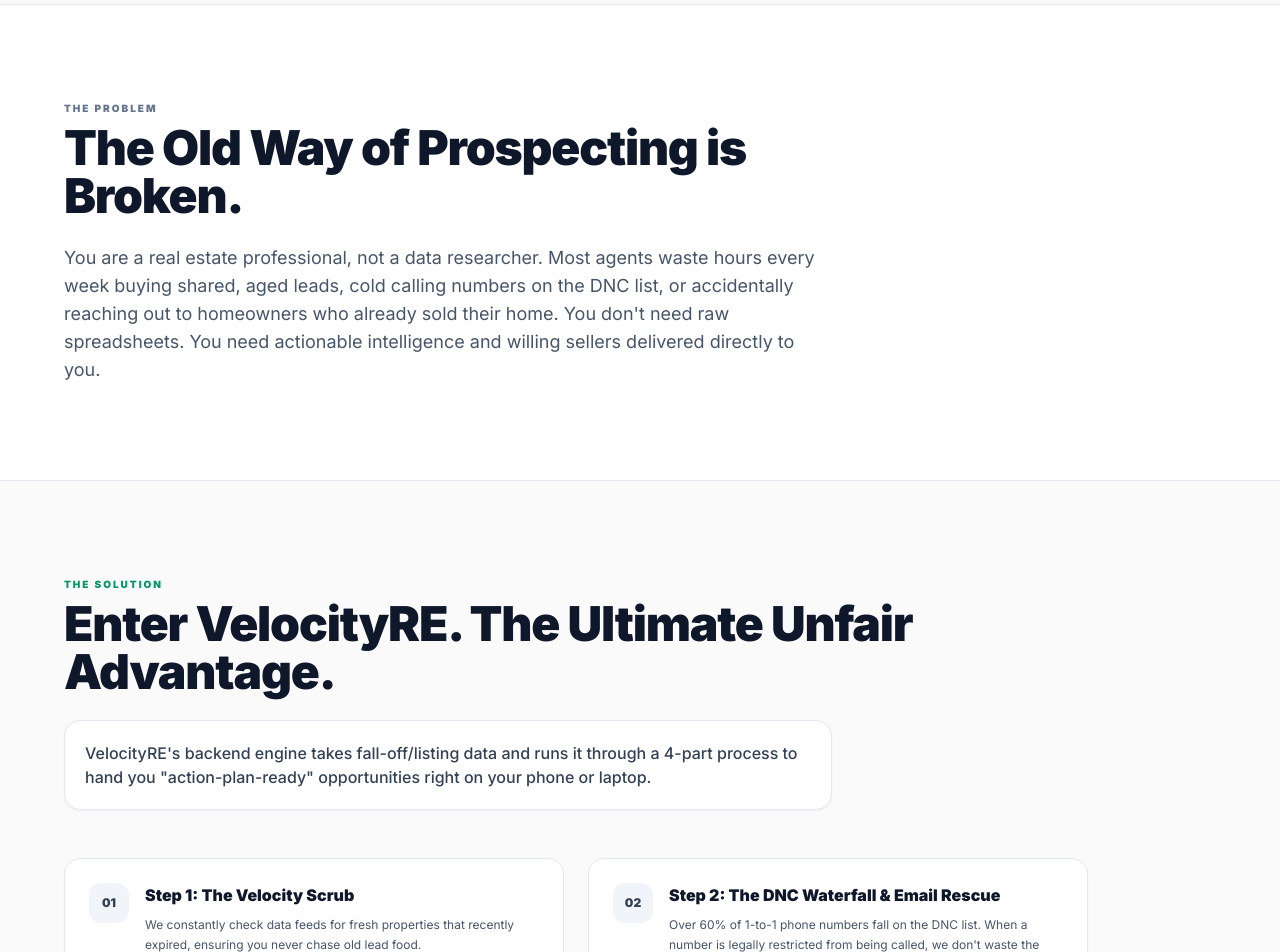
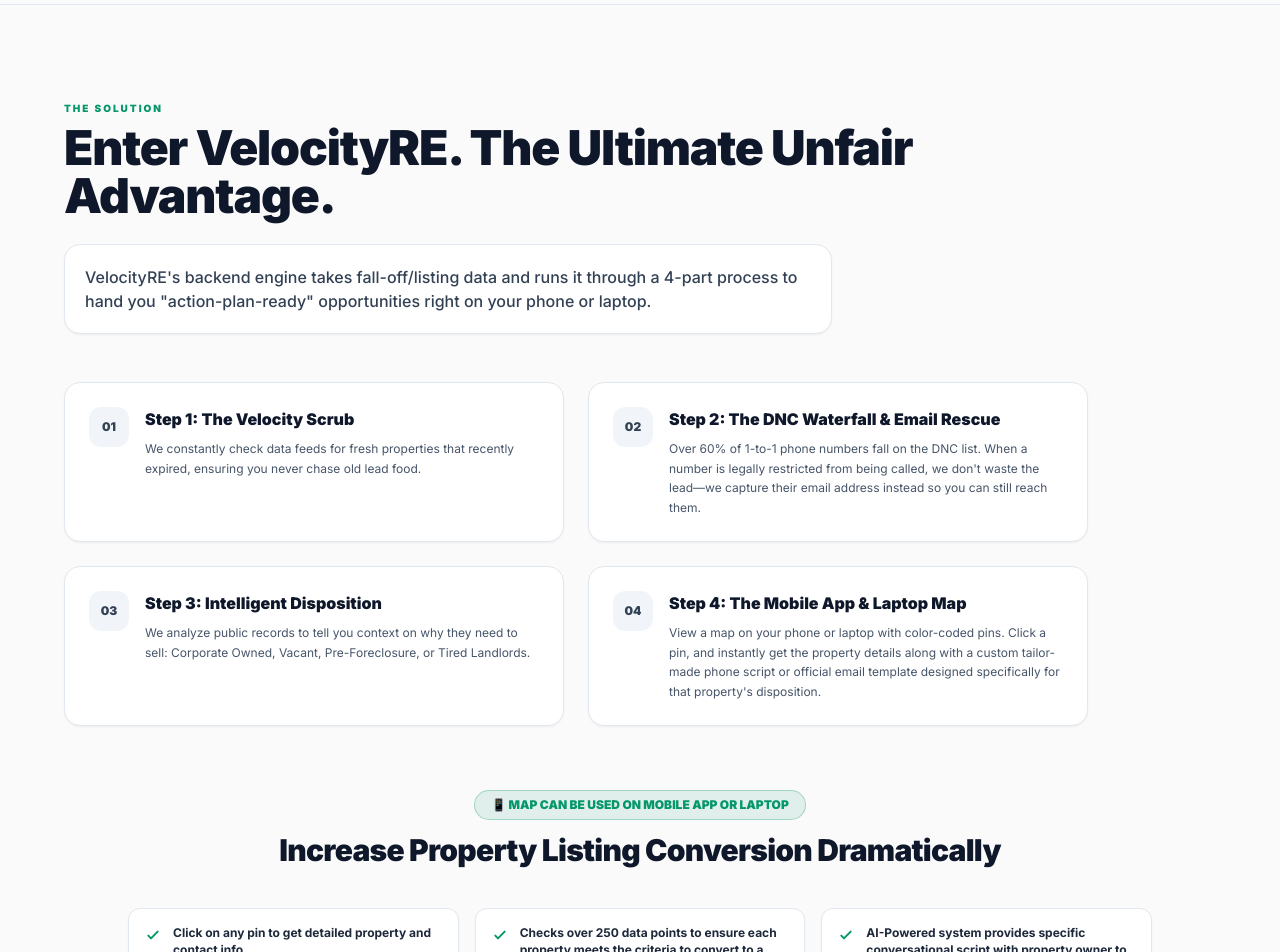
Before and after one commit to bbarnes4318/roofvisor, a Next.js app: page /properties in a window 1280 px wide. Shown: the part 780-1732 px from the top of the page. Built offline with nearby package versions, Linux system fonts and the light colour scheme.

Commit message:
Remove The Problem section and fix checkmark SVG sizing in feature bullets

```diff
--- a/app/properties/PropertiesLanding.tsx
+++ b/app/properties/PropertiesLanding.tsx
@@ -12,9 +12,9 @@
   );
 }
 
-function CheckIcon({ className = "h-5 w-5 shrink-0 text-[#059669]" }: { className?: string }) {
+function CheckIcon({ className = "" }: { className?: string }) {
   return (
-    <svg className={className} fill="none" viewBox="0 0 24 24" stroke="currentColor" strokeWidth="3">
+    <svg className={`h-4 w-4 shrink-0 text-[#059669] ${className}`} fill="none" viewBox="0 0 24 24" stroke="currentColor" strokeWidth="3">
       <path strokeLinecap="round" strokeLinejoin="round" d="M5 13l4 4L19 7" />
     </svg>
   );
@@ -367,20 +367,6 @@
         </div>
       </section>
 
-      {/* 3. THE PROBLEM SECTION (Light Theme matching image) */}
-      <Section className="bg-white border-b border-slate-200">
-        <div className="max-w-3xl text-left">
-          <span className="text-[10px] font-black uppercase tracking-[0.2em] text-slate-500 block mb-2">
-            THE PROBLEM
-          </span>
-          <h2 className="text-3xl font-black tracking-tight text-slate-900 sm:text-5xl">
-            The Old Way of Prospecting is Broken.
-          </h2>
-          <p className="mt-6 text-base sm:text-lg leading-8 text-slate-600">
-            You are a real estate professional, not a data researcher. Most agents waste hours every week buying shared, aged leads, cold calling numbers on the DNC list, or accidentally reaching out to homeowners who already sold their home. You don&apos;t need raw spreadsheets. You need actionable intelligence and willing sellers delivered directly to you.
-          </p>
-        </div>
-      </Section>
 
       {/* 4. THE SOLUTION & INTERACTIVE MAP SECTION (Below Hero as requested) */}
       <Section id="how-it-works" className="bg-[#FAFAFA] border-b border-slate-200">
```
